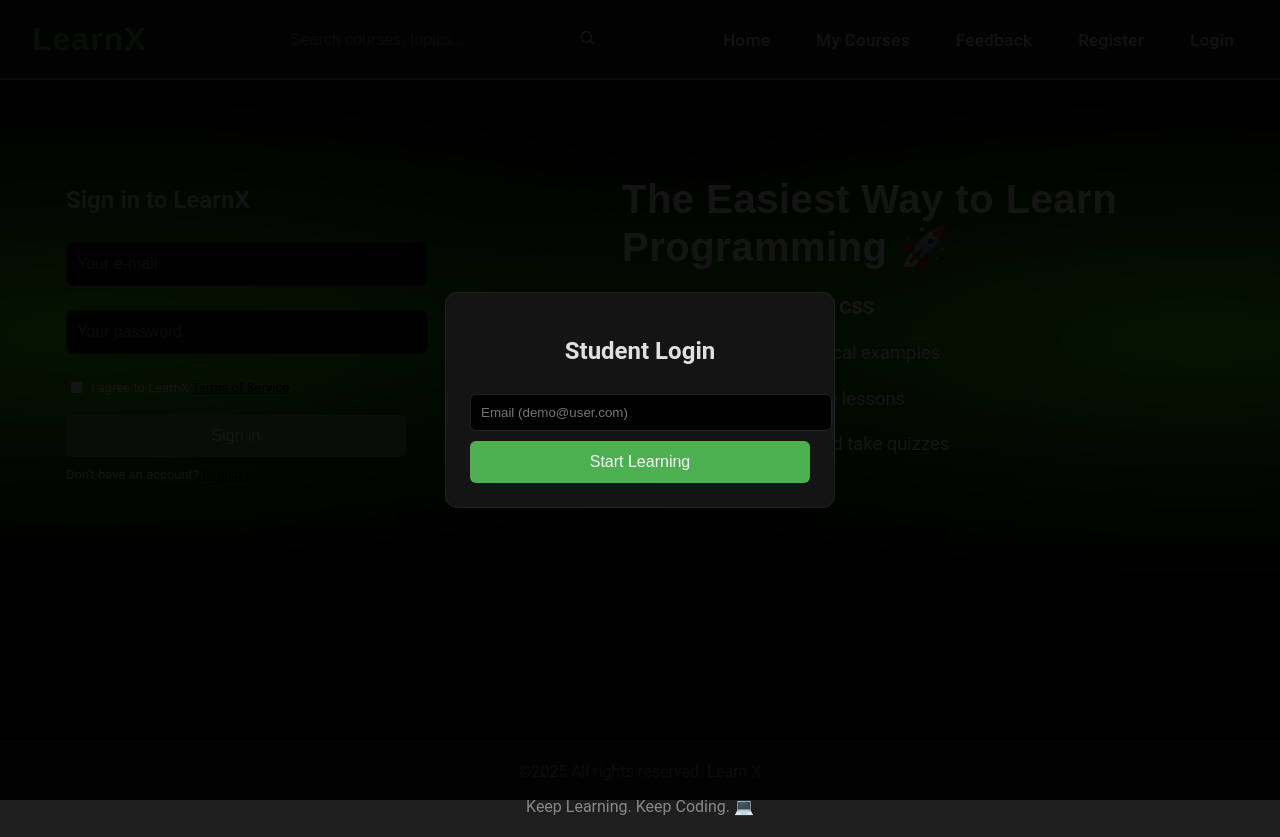
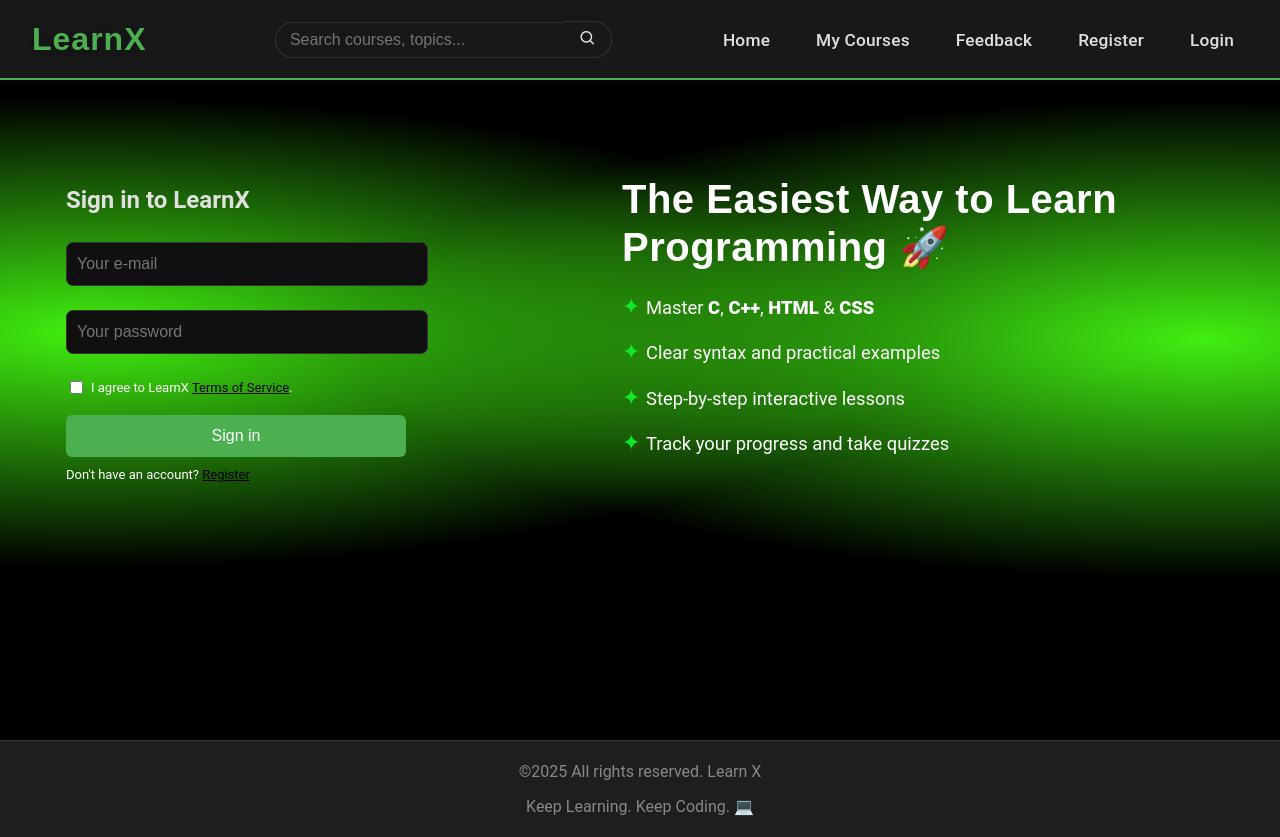
Before and after one commit to JenishMamtora-dev/LearnX, a plain HTML site: page index.html in a window 1280 px wide. Drawn offline with nearby package versions, Linux system fonts and the light colour scheme.

Commit message:
login removed

```diff
--- a/index.html
+++ b/index.html
@@ -169,18 +169,6 @@
     </div>
   </section>
 
-
-  <!-- Student App UI (dashboard + reader) -->
-  <div class="content">
-    <!-- Login Overlay -->
-    <div id="login-screen">
-      <div class="login-box">
-        <h2>Student Login</h2>
-        <input id="email" class="inp" placeholder="Email (demo@user.com)">
-        <button class="btn btn-primary" style="width:100%; justify-content:center" onclick="login()">Start Learning</button>
-      </div>
-    </div>
-
     <!-- Main App Content -->
     <div id="app" style="display:none">
       <div class="main">
```
